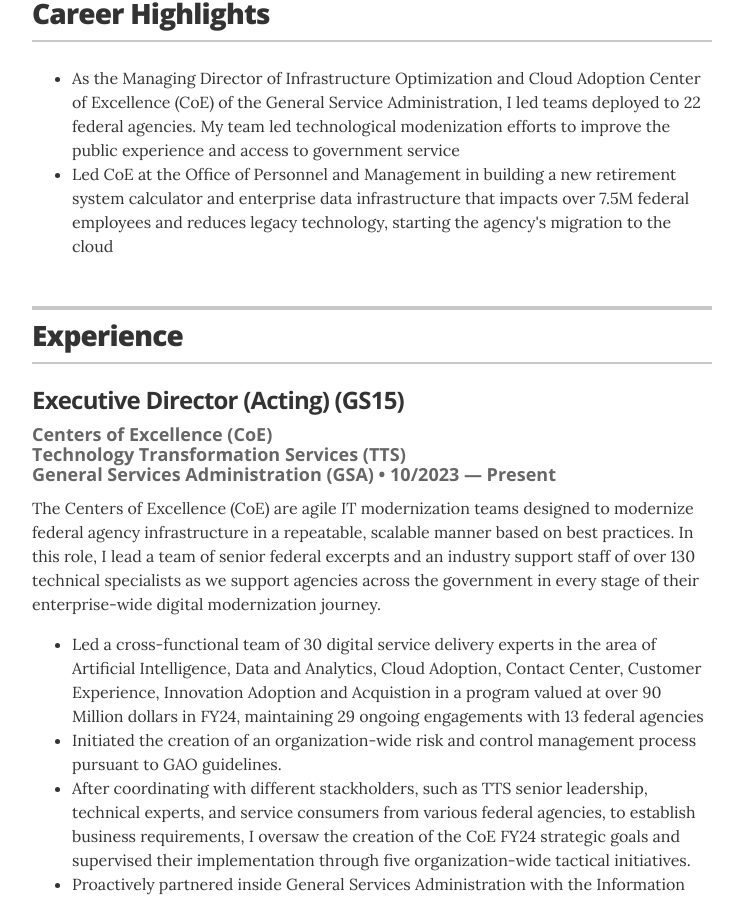
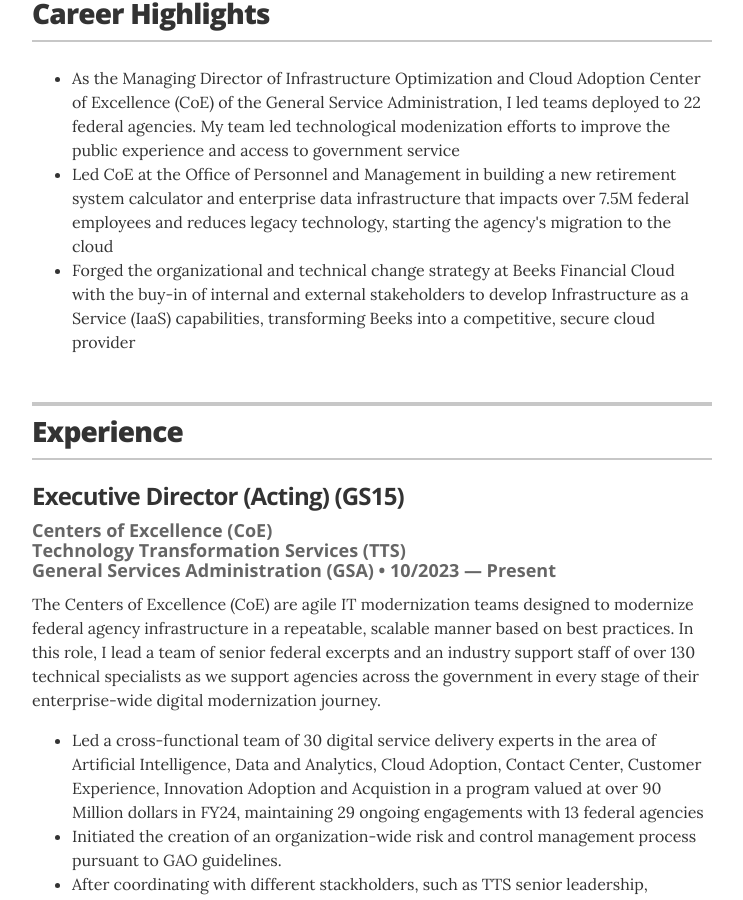
Before and after one commit to inuwashi/inuwashi.github.io, a Jekyll site: the page built from index.html, in a window 1280 px wide and 900 px high, scrolled down 494 px. Shown: the whole window, without its empty margins (268-1011 px from the left). Built offline with Jekyll 4.4.1, drawn with Linux system fonts in a browser that asks for light colours.

Commit message:
One more hughtlight

```diff
--- a/_data/highlights.yml
+++ b/_data/highlights.yml
@@ -2,7 +2,7 @@
 - highlight: As the Managing Director of Infrastructure Optimization and Cloud Adoption Center of Excellence (CoE) of the General Service Administration, I led teams deployed to 22 federal agencies. My team led technological modenization efforts to improve the public experience and access to government service
 # - highlight: Stabilized Office of Personnel and Management's mainframe after data breach impacted over 14M people in and outside government. Created a roadmap for a mainframe recovery plan and utilized GSA resources to create the acquisition package successfully delivering in under one year. Coordinated multiple stakeholders, including the OPM Director, GSA Administrator, CIO, OCIO, GSAIT, Contractor, and the CoE team.
 - highlight: Led CoE at the Office of Personnel and Management in building a new retirement system calculator and enterprise data infrastructure that impacts over 7.5M federal employees and reduces legacy technology, starting the agency's migration to the cloud
-# - highlight: Forged the organizational and technical change strategy at Beeks Financial Cloud to develop Infrastructure as a Service (IaaS) capabilities, transforming Beeks into a competitive, secure, cloud provider
+- highlight: Forged the organizational and technical change strategy at Beeks Financial Cloud with the buy-in of internal and external  stakeholders to develop Infrastructure as a Service (IaaS) capabilities, transforming Beeks into a competitive, secure cloud provider
 # - highlight: Orchestrated over sixty developers distributed worldwide utilizing varied technical stacks to craft a unified product vision that defined Visual Trading's offerings
 # - highlight: Founded GallantVPS and established its development team, creating a unique solution used by 14,000 users and leading to an acquisition by our largest competitor
 # - highlight: After coordinating with different stackholders, such as TTS senior leadership, technical experts, and service consumers from various federal agencies, to establish business requirements, I oversaw the creation of the CoE FY24 strategic goals and supervised their implementation through five organization-wide tactical initiatives.
```
